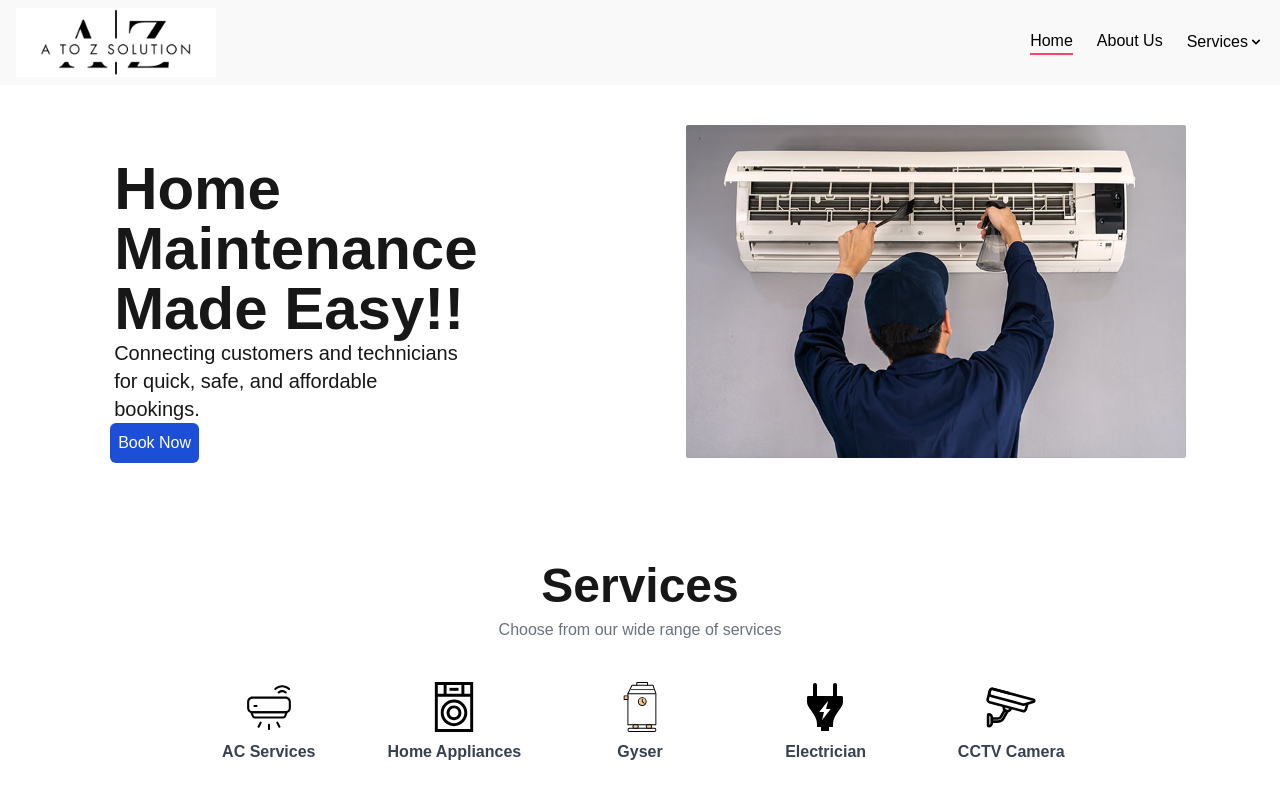
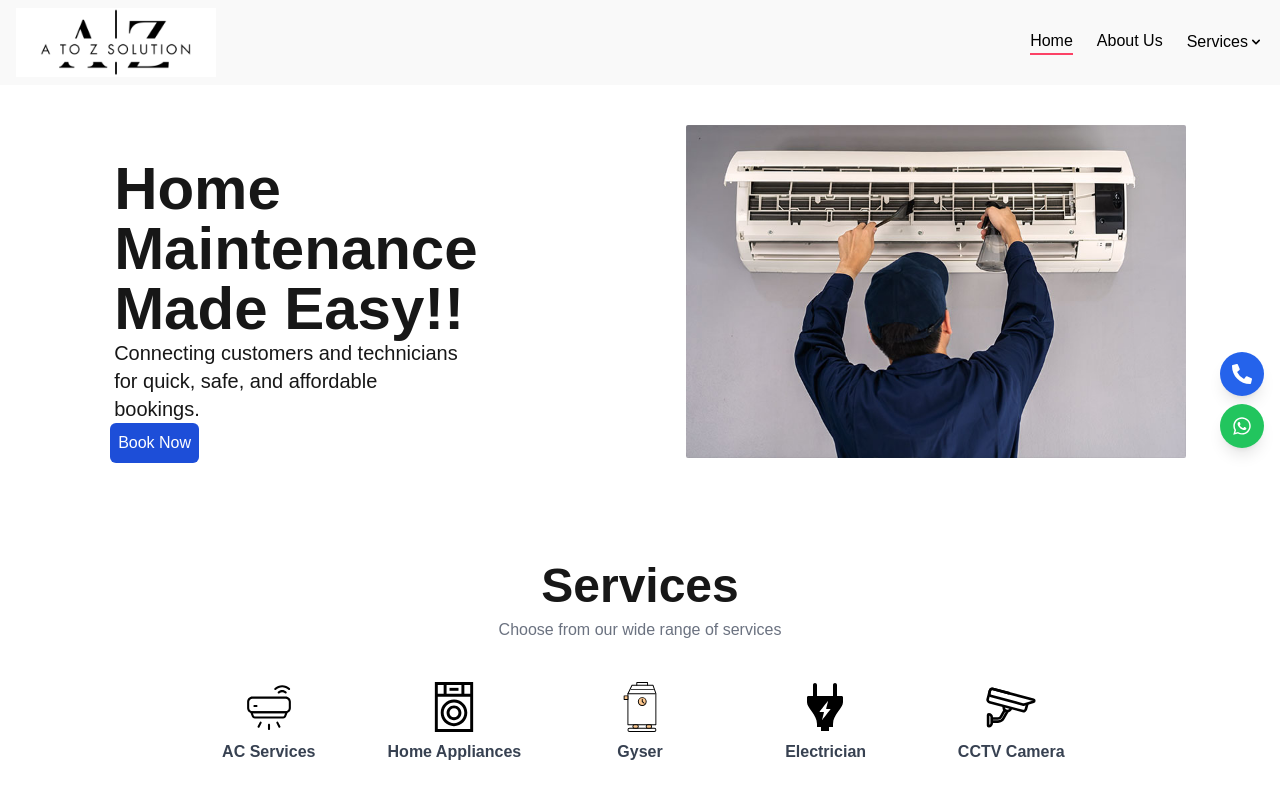
Before and after one commit to hellohasnain/a-to-z-solution, a Next.js app: page / in a window 1280 px wide. Shown: the top 800 px of the page. Built offline with nearby package versions, Linux system fonts and the light colour scheme.

Commit message:
call wtsapp buttons

```diff
--- /dev/null
+++ b/components/FloatingButtons.js
@@ -0,0 +1,33 @@
+import { FaPhoneAlt, FaWhatsapp } from "react-icons/fa";
+
+const FloatingButtons = () => {
+  return (
+    <div className="fixed right-4 top-1/2 transform -translate-y-1/2 flex flex-col gap-2 z-50">
+      {/* Phone Button */}
+      <div className="group relative">
+        <a
+          href="tel:03096661919"
+          className="bg-blue-600 text-white p-3 rounded-full shadow-lg flex items-center gap-2 hover:w-40 transition-all duration-300"
+        >
+          <FaPhoneAlt className="text-xl" />
+          <span className="hidden group-hover:inline">7869277432</span>
+        </a>
+      </div>
+
+      {/* WhatsApp Button */}
+      <div className="group relative">
+        <a
+          href="https://wa.me/7869277432"
+          target="_blank"
+          rel="noopener noreferrer"
+          className="bg-green-500 text-white p-3 rounded-full shadow-lg flex items-center gap-2 hover:w-40 transition-all duration-300"
+        >
+          <FaWhatsapp className="text-xl" />
+          <span className="hidden group-hover:inline">WhatsApp</span>
+        </a>
+      </div>
+    </div>
+  );
+};
+
+export default FloatingButtons;
--- a/pages/_app.js
+++ b/pages/_app.js
@@ -1,3 +1,4 @@
+import FloatingButtons from "@/components/FloatingButtons";
 import Footer from "@/components/Footer";
 import Navbar from "@/components/Navbar";
 import "@/styles/globals.css";
@@ -7,6 +8,7 @@ export default function App({ Component, pageProps }) {
     <>
       <Navbar />
       <Component {...pageProps} />
+      <FloatingButtons />
       <Footer />
     </>
   )
```
